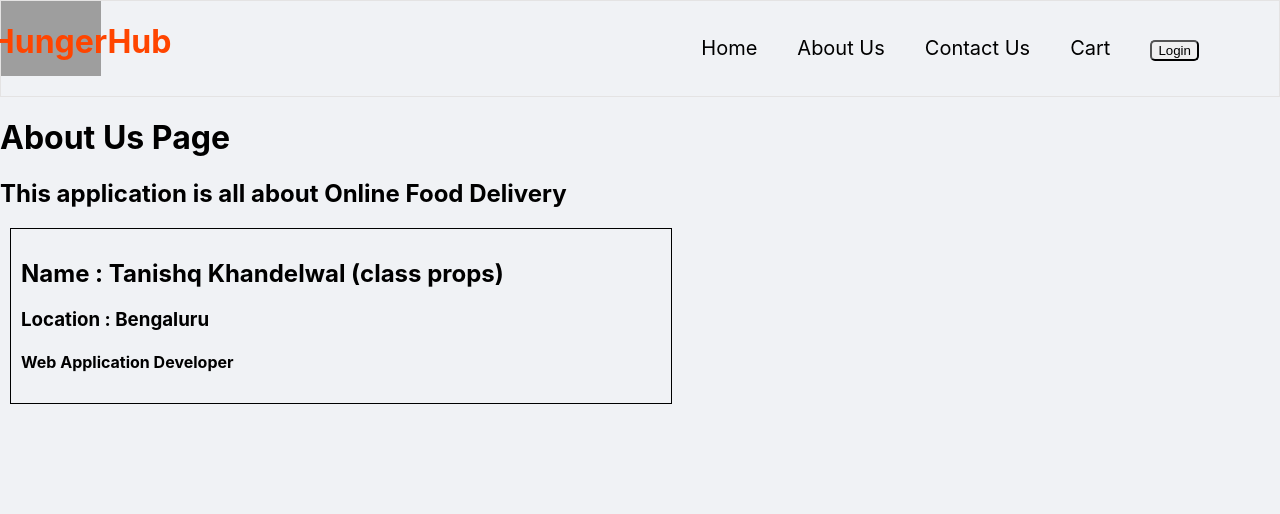
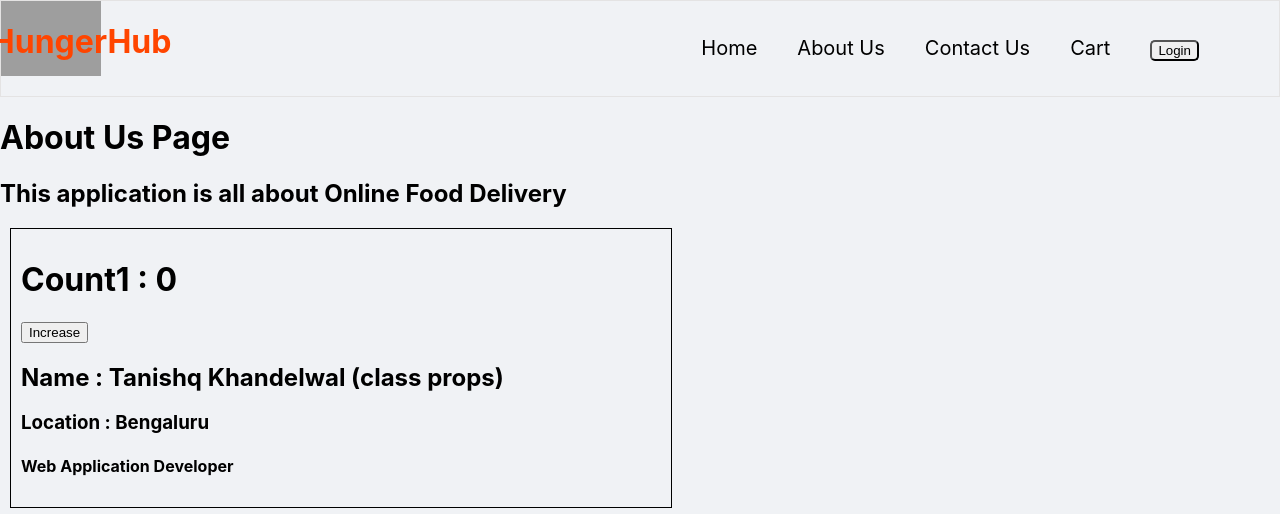
Before and after one commit to tanishq8000/Namaste-React, a React (Vite) app: page /about in a window 1280 px wide. Shown: the top 514 px of the page. Built offline with nearby package versions, Linux system fonts and the light colour scheme; grey boxes are pictures that could not be loaded.

Commit message:
state var in class comp

```diff
--- a/src/components/UserClass.js
+++ b/src/components/UserClass.js
@@ -4,12 +4,26 @@ class UserClass extends React.Component {
   constructor(props) {
     super(props);
     //console.log(props);
+    this.state = {
+      count1: 0,
+    };
   }
 
   render() {
     const { name, location } = this.props;
+    const { count1 } = this.state;
     return (
       <div className="user-card">
+        <h1>Count1 : {count1}</h1>
+        <button
+          onClick={() => {
+            this.setState({
+              count1: this.state.count1 + 1,
+            });
+          }}
+        >
+          Increase
+        </button>
         <h2>Name : {name}</h2>
         <h3>Location : {location}</h3>
         <h4>Web Application Developer</h4>
```
